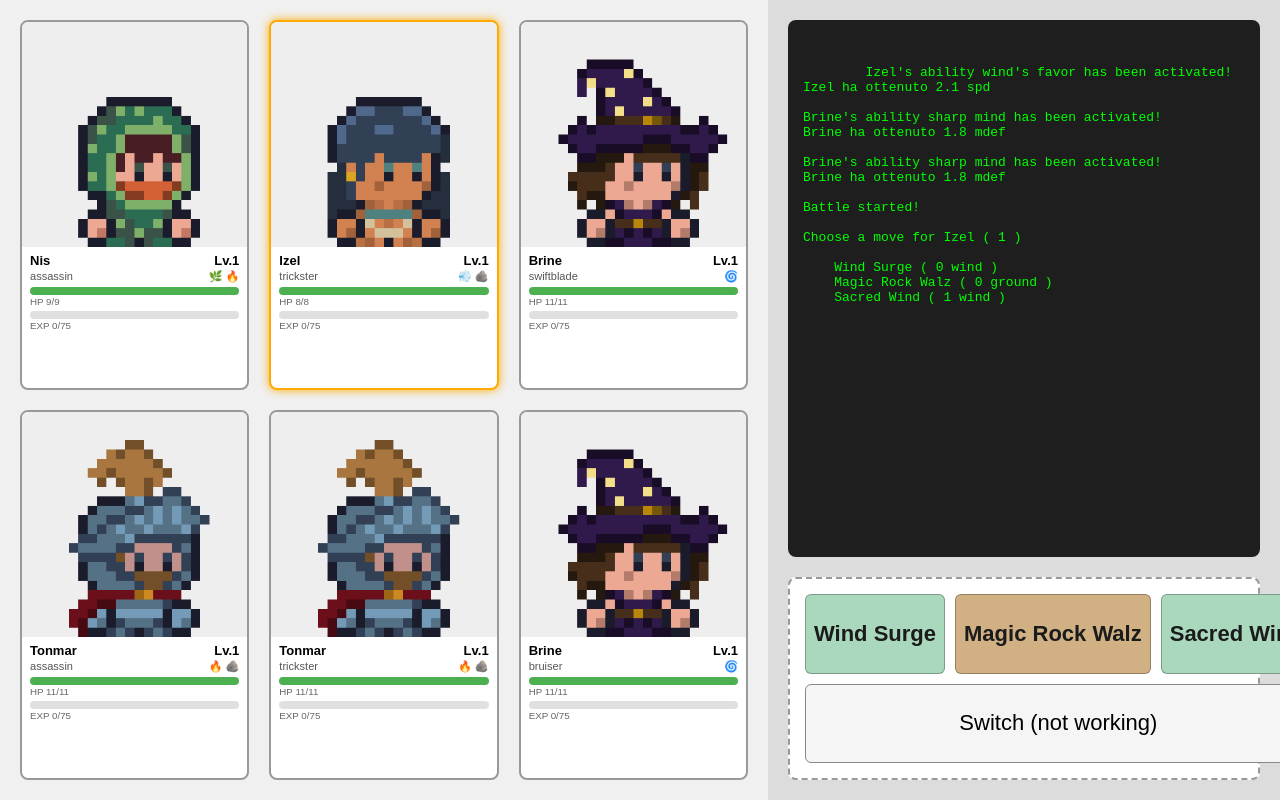
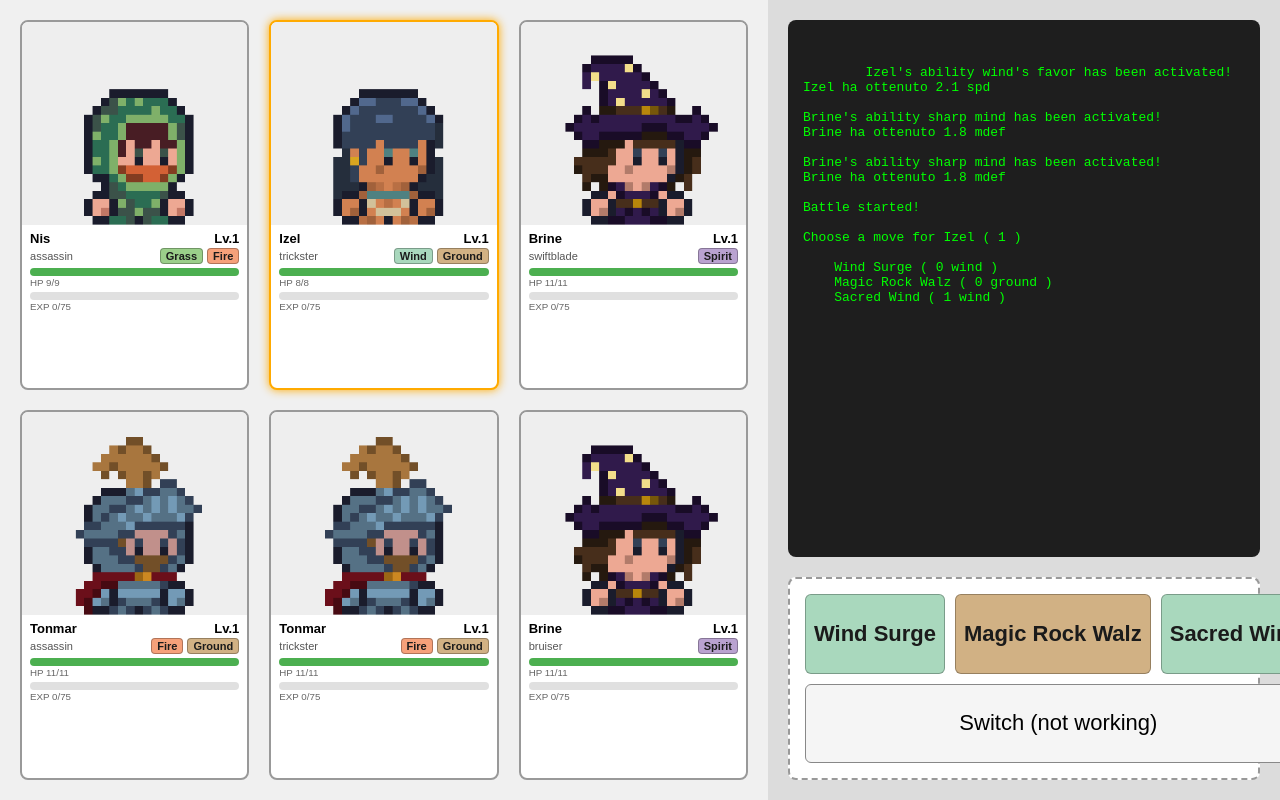
Before and after one commit to alencrystal/on_rpg, a website with bundled scripts: page front_end/index.html in a window 1280 px wide. Shown: the top 800 px of the page. Built offline with nearby package versions, Linux system fonts and the light colour scheme.

Commit message:
ADD type badge, FIX img dimension

```diff
--- a/front_end/index.html
+++ b/front_end/index.html
@@ -3,6 +3,12 @@
   <head>
     <meta charset="UTF-8" />
     <title>game</title>
+    <link rel="preconnect" href="https://fonts.googleapis.com" />
+    <link rel="preconnect" href="https://fonts.gstatic.com" crossorigin />
+    <link
+      href="https://fonts.googleapis.com/css2?family=Press+Start+2P&display=swap"
+      rel="stylesheet"
+    />
     <link rel="stylesheet" href="style.css" />
   </head>
   <body>
--- a/front_end/style.css
+++ b/front_end/style.css
@@ -135,43 +135,53 @@ body {
   filter: brightness(0.92);
 }
 
-.pulsante-mossa[data-type="fire"] {
+.pulsante-mossa[data-type="fire"],
+.card-type[data-type="fire"] {
   background-color: #f6a17a;
 }
 
-.pulsante-mossa[data-type="water"] {
+.pulsante-mossa[data-type="water"],
+.card-type[data-type="water"] {
   background-color: #8cc9eb;
 }
 
-.pulsante-mossa[data-type="grass"] {
+.pulsante-mossa[data-type="grass"],
+.card-type[data-type="grass"] {
   background-color: #9bcf8a;
 }
 
-.pulsante-mossa[data-type="electro"] {
+.pulsante-mossa[data-type="electro"],
+.card-type[data-type="electro"] {
   background-color: #f3df78;
 }
 
-.pulsante-mossa[data-type="ice"] {
+.pulsante-mossa[data-type="ice"],
+.card-type[data-type="ice"] {
   background-color: #b9e2e8;
 }
 
-.pulsante-mossa[data-type="ground"] {
+.pulsante-mossa[data-type="ground"],
+.card-type[data-type="ground"] {
   background-color: #d1b184;
 }
 
-.pulsante-mossa[data-type="wind"] {
+.pulsante-mossa[data-type="wind"],
+.card-type[data-type="wind"] {
   background-color: #a9d8bd;
 }
 
-.pulsante-mossa[data-type="steel"] {
+.pulsante-mossa[data-type="steel"],
+.card-type[data-type="steel"] {
   background-color: #b8c0c9;
 }
 
-.pulsante-mossa[data-type="spirit"] {
+.pulsante-mossa[data-type="spirit"],
+.card-type[data-type="spirit"] {
   background-color: #b9a2d0;
 }
 
-.pulsante-mossa[data-type="light"] {
+.pulsante-mossa[data-type="light"],
+.card-type[data-type="light"] {
   background-color: #f5e7a1;
 }
 
@@ -260,7 +270,7 @@ body {
 .card-sprite {
   position: relative;
   width: 100%;
-  aspect-ratio: 1 / 1; /* quadrata, si adatta alla larghezza */
+  aspect-ratio: 1 / 0.9;
   background-color: #eee;
   flex-shrink: 0; /* non si comprime se lo spazio è poco */
 }
@@ -277,10 +287,12 @@ body {
 
 .card-sprite img {
   position: absolute;
-  inset: 0;
-  width: 100%;
+  top: 50%;
+  left: 50%;
+  width: 90%;
   height: 100%;
   object-fit: cover;
+  transform: translate(-50%, -50%);
 }
 
 .card-info {
@@ -302,8 +314,23 @@ body {
 .card-sub {
   display: flex;
   justify-content: space-between;
+  align-items: center;
   font-size: 0.85em;
   color: #555;
+}
+
+.card-types {
+  display: flex;
+  gap: 4px;
+}
+
+.card-type {
+  padding: 1px 5px;
+  border: 1px solid rgb(0 0 0 / 28%);
+  border-radius: 4px;
+  color: #1b1b1b;
+  font-weight: 600;
+  text-transform: capitalize;
 }
 
 .bar {
--- a/utils/ui.js
+++ b/utils/ui.js
@@ -1,22 +1,4 @@
 const buttonsContainer = document.querySelector(".area-pulsanti");
-
-// ===== Mappa tipo → emoji =====
-// Aggiungi qui gli altri tipi quando li conosci
-const TYPE_EMOJI = {
-  fire: "🔥",
-  water: "💧",
-  grass: "🌿",
-  electro: "⚡",
-  ice: "❄️",
-  ground: "🪨",
-  wind: "💨",
-  steel: "⚙️",
-  spirit: "🌀",
-};
-
-function getTypeEmoji(type) {
-  return TYPE_EMOJI[type] || "❓";
-}
 
 function getSpriteUrl(sprite) {
   const clean = (sprite || "unknown").toLowerCase().replace(/[^a-z0-9]/g, "");
@@ -215,7 +197,9 @@ function renderCard(el, c, isActive) {
   const expNeeded = c.level * c.level * 75;
   const expPct = Math.min(100, (c.exp / expNeeded) * 100);
 
-  const typeEmoji = c.type.map(getTypeEmoji).join(" ");
+  const typeBadges = c.type
+    .map((type) => `<span class="card-type" data-type="${type}">${type}</span>`)
+    .join("");
   const spriteUrl = getSpriteUrl(c.sprite);
 
   el.innerHTML = `
@@ -230,7 +214,7 @@ function renderCard(el, c, isActive) {
             </div>
             <div class="card-sub">
                 <span>${c.archetype}</span>
-                <span>${typeEmoji}</span>
+                <span class="card-types">${typeBadges}</span>
             </div>
             <div class="bar bar-hp ${hpClass}">
                 <div class="bar-fill" style="width: ${hpPct}%"></div>
```
